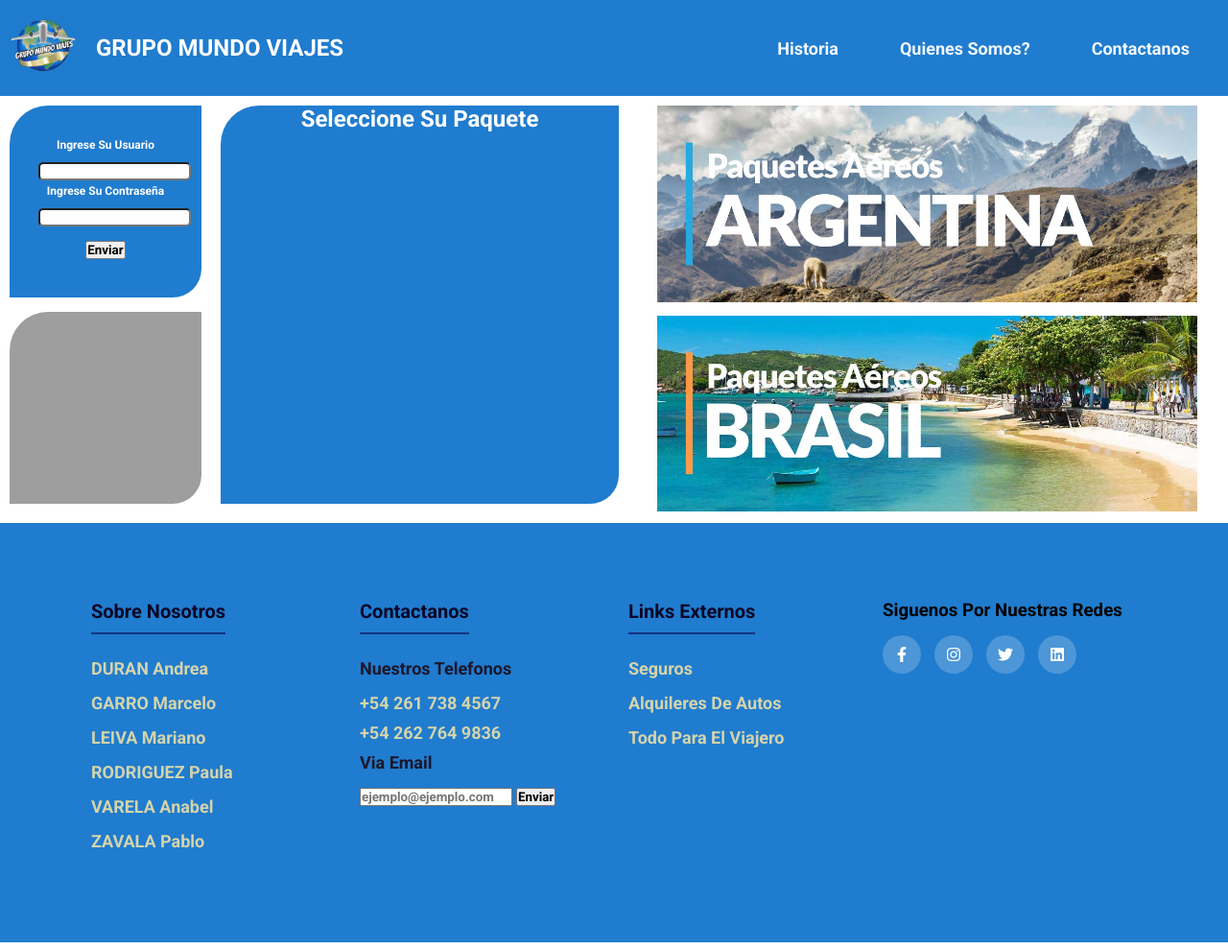
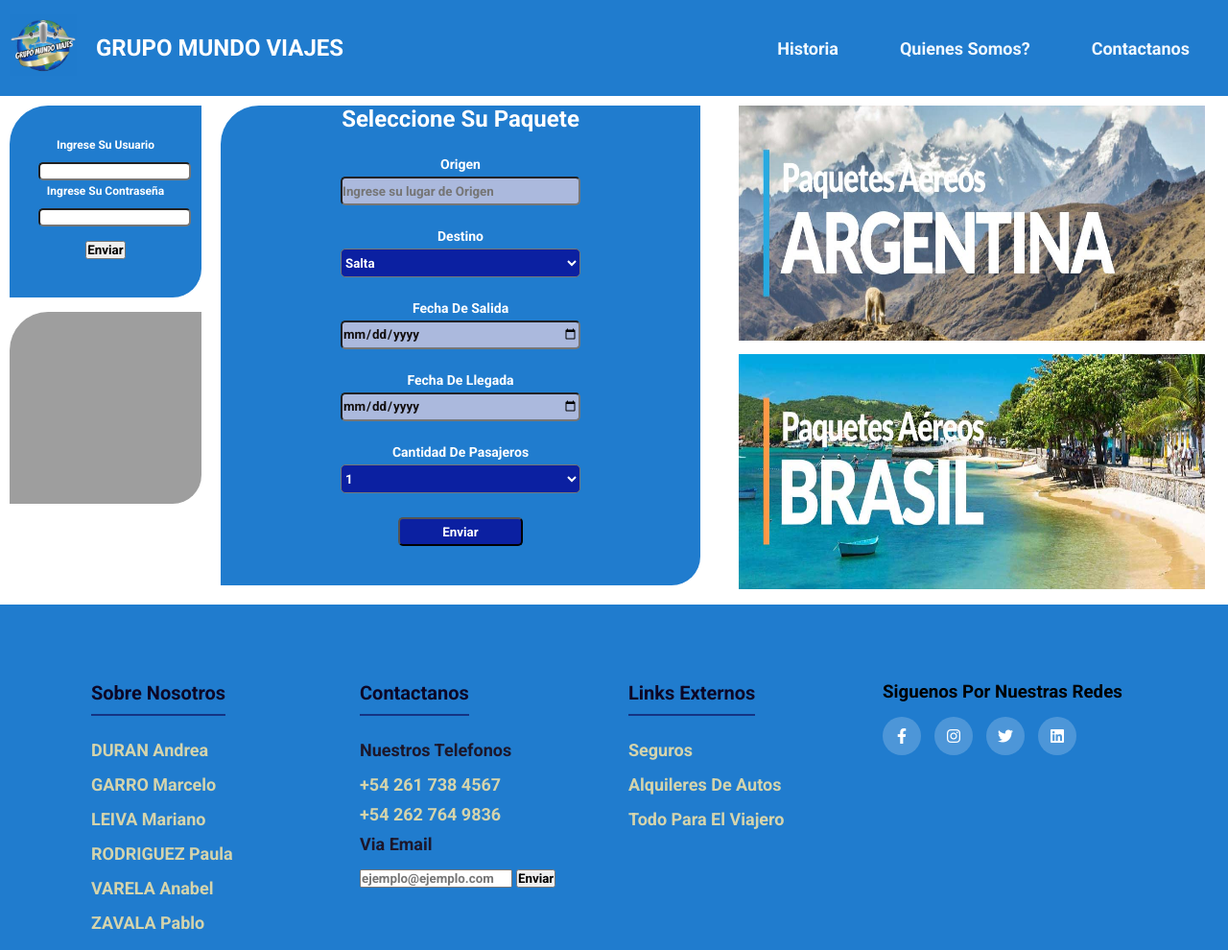
Before and after one commit to Akdmico22/grupo-mundo-viajes, a plain HTML site: page index.html in a window 1280 px wide. Shown: the top 990 px of the page at 96% size. Drawn offline with nearby package versions, Linux system fonts and the light colour scheme; grey boxes are pictures that could not be loaded; a script that the page names is missing.

Commit message:
actualizado

```diff
--- a/index.html
+++ b/index.html
@@ -7,7 +7,7 @@
     <title>Document</title>
     <link rel="stylesheet" href="https://cdn.jsdelivr.net/npm/bootstrap-icons@1.10.3/font/bootstrap-icons.css">
     <link rel="stylesheet" href="https://cdnjs.cloudflare.com/ajax/libs/font-awesome/6.2.1/css/all.min.css">
-    <link rel="stylesheet" href="./Style/style.css">
+    <link rel="stylesheet" href="./style/style.css">
     <script defer src="./script.js"></script>
 
 
@@ -52,6 +52,63 @@
             <div class="secc2b">
                 <div class="caja2">
                     <h2 class="paquete">Seleccione su paquete</h2>
+                    <form action="">
+                        <div class="inputConteiner">
+                            <label for="origen ">Origen</label>
+                             <input type="text" placeholder="Ingrese su lugar de Origen" id="origen" name="origen"class="origen">
+                            </div>
+
+                            <div class="inputConteiner">
+                            <label for="destino"> Destino</label>
+                            <select name="Destino" id="Destino" name="Destino">
+                            <option value="Salta"> Salta</option>
+                            <option value="Córdoba">Córdoba</option>
+                            <option value="Mendoza">Mendoza</option>
+                            <option value="Cataratas">Cataratas</option>
+                            <option value="Bariloche">Bariloche</option>
+                            </select>
+                            </div>
+
+
+
+                        <div class="inputConteiner">
+                             <label for="salida">Fecha de salida</label >
+                            <section name="salida" id="salida">
+                            <input type="date" placeholder="salida" id="fecha" name="fecha" class="origen">
+                             </select>
+                            </div>
+
+                        <div class="inputConteiner">
+                                <label for="llegada">Fecha de llegada</label >
+                               <section name="llegada" id="llegada">
+                               <input type="date" placeholder="Fecha de llegada" id="fechas" name="fechas" class="origen">
+                                </select>
+                               </div>
+
+
+
+                        <div class="inputConteiner">
+                                <label for="pasajeros">Cantidad de Pasajeros</label>
+                                <select name="Pasajeros" id=" pasajeros">
+                                <option value="1"> 1</option>
+                                <option value="2">2</option>
+                                <option value="3">3</option>
+                                <option value="4">4</option>
+                                <option value="5">5</option>
+                                <option value="6">6</option>
+                                <option value="7">7</option>
+                                <option value="8">8</option>
+                                <option value="+ de 8">+ de 8</option>
+                        </div>
+
+                            </select>
+
+                                <input type="submit" value="Enviar" class="boton-enviar">
+
+
+
+                        </form>
+                    </div>
 
                 </div>
             </div>
--- a/style/style.css
+++ b/style/style.css
@@ -119,8 +119,8 @@ nav a:hover{
  }
 
  .caja2{
-    width: 415px;
-    height: 415px;
+    width: 500px;
+    height: 500px;
     background-color: #207cce;
     border-top-left-radius: 40px;
     border-bottom-right-radius: 30px;
@@ -132,7 +132,47 @@ nav a:hover{
     display: block;
  }
 
+ main form{
+    display: flex;
+    flex-direction: column;
+    gap: 3vh;
+    width: 100px;
+    align-items: center;
+    margin-left: 200px;
+    margin-top: 25px;
+    font-size: 14px;
+    }
 
+    main form .inputContainer input, select
+    {
+        width: 250px;
+        height: 30px;
+        background-color: rgba(6, 6, 148, 0.772);
+        color: white;
+        margin-top: 5px;
+        border-radius: 5px;
+        display: flex;
+        justify-content: center;
+
+    }
+    .origen
+    {
+        width: 250px;
+        height: 30px;
+        background-color: rgba(197, 197, 225, 0.845);
+        color: rgb(19, 15, 15);
+        margin-top: 5px;
+        border-radius: 5px;
+     }
+
+
+    .boton-enviar {
+    width: 130px;
+    height: 30px;
+    background-color: rgba(6, 6, 148, 0.772);
+    color: white;
+    margin-top: 25px;
+    border-radius: 5px; }
 
 
  .formulario label{
@@ -154,12 +194,15 @@ nav a:hover{
 
 .imgarg{
     width: 90%;
+    height: 245px;
     margin-top: 20px;
     margin-left: 30px;
+
 }
 
 .imgcari{
     width: 90%;
+    height: 245px;
     margin-top: 10px;
     margin-left: 30px;
 }
@@ -292,7 +335,7 @@ main{
     color: #d4d4ac;
     display: block;
     margin-bottom: 15px;
-    transition: all  .3s ease;
+    transition: all .3s ease;
 }
 .footerNos ul li:hover {
     color: aliceblue;
@@ -304,7 +347,7 @@ main{
     color: #d4d4ac;
     display: block;
     margin-bottom: 15px;
-    transition: all  .3s ease;
+    transition: all .3s ease;
 }
 .sTitle {
     font-size: 18px;
@@ -319,7 +362,7 @@ main{
     display: block;
     margin-top: 10px;
     margin-bottom: 10px;
-    transition: all  .3s ease;
+    transition: all .3s ease;
 
 }
 .sang:hover {
```
